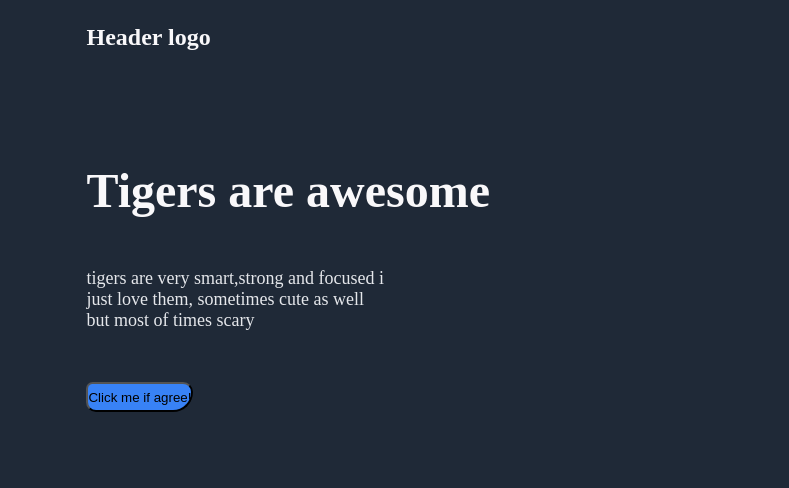
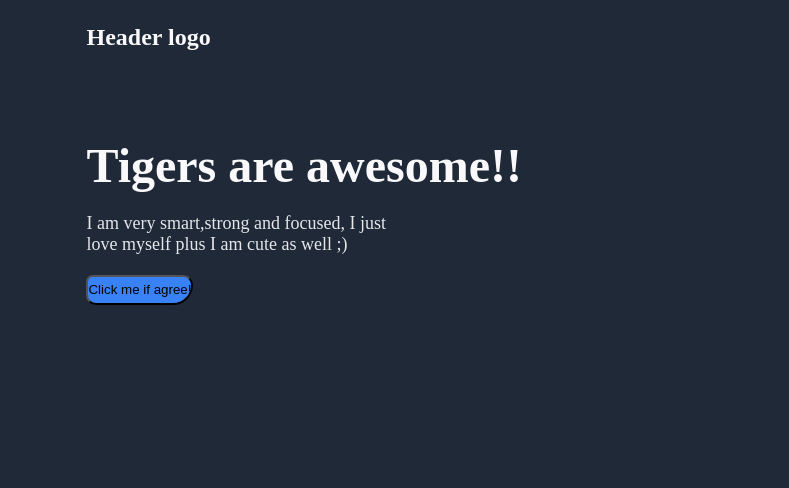
Before and after one commit to digvijay-ship-it/Landing-page-flex-, a plain HTML site: page index.html in a window 1280 px wide. Shown: the top 488 px of the page, 0-789 px from the left. Drawn offline with Linux system fonts and the light colour scheme.

Commit message:
chnage some content in header html

```diff
--- a/index.html
+++ b/index.html
@@ -21,9 +21,8 @@
             </div>
             <div class="hcon">
                 <div class="text">
-                    <p class="heroMain">Tigers are awesome</p>
-                    <p class="heroSecondary">tigers are very smart,strong and focused i just love them, sometimes
-                        cute as well but most of times scary </p>
+                    <p class="heroMain">Tigers are awesome!!</p>
+                    <p class="heroSecondary">I am very smart,strong and focused, I just love myself plus I am cute as well ;)</p>
                     <button type="hbutton">Click me if agree!</button>
                 </div>
                 <img src="/pexels-pixabay-46251.jpg" alt="tiger">
--- a/style.css
+++ b/style.css
@@ -82,7 +82,7 @@ body {
     flex: 1;
     display: flex;
     flex-direction: column;
-    justify-content: space-around;
+    gap: 20px;
 }
 
 .hcon .text>button {
```
Also changed, not shown: 1 other file.
